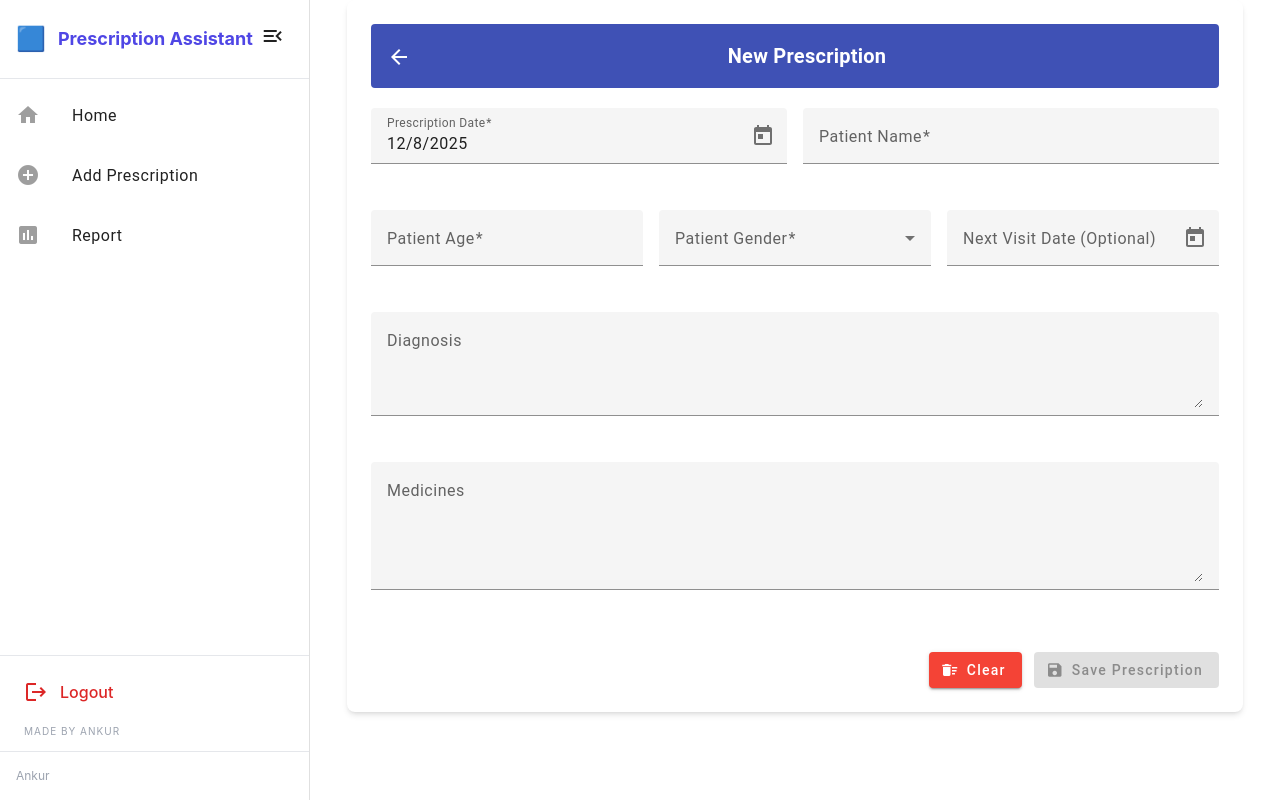
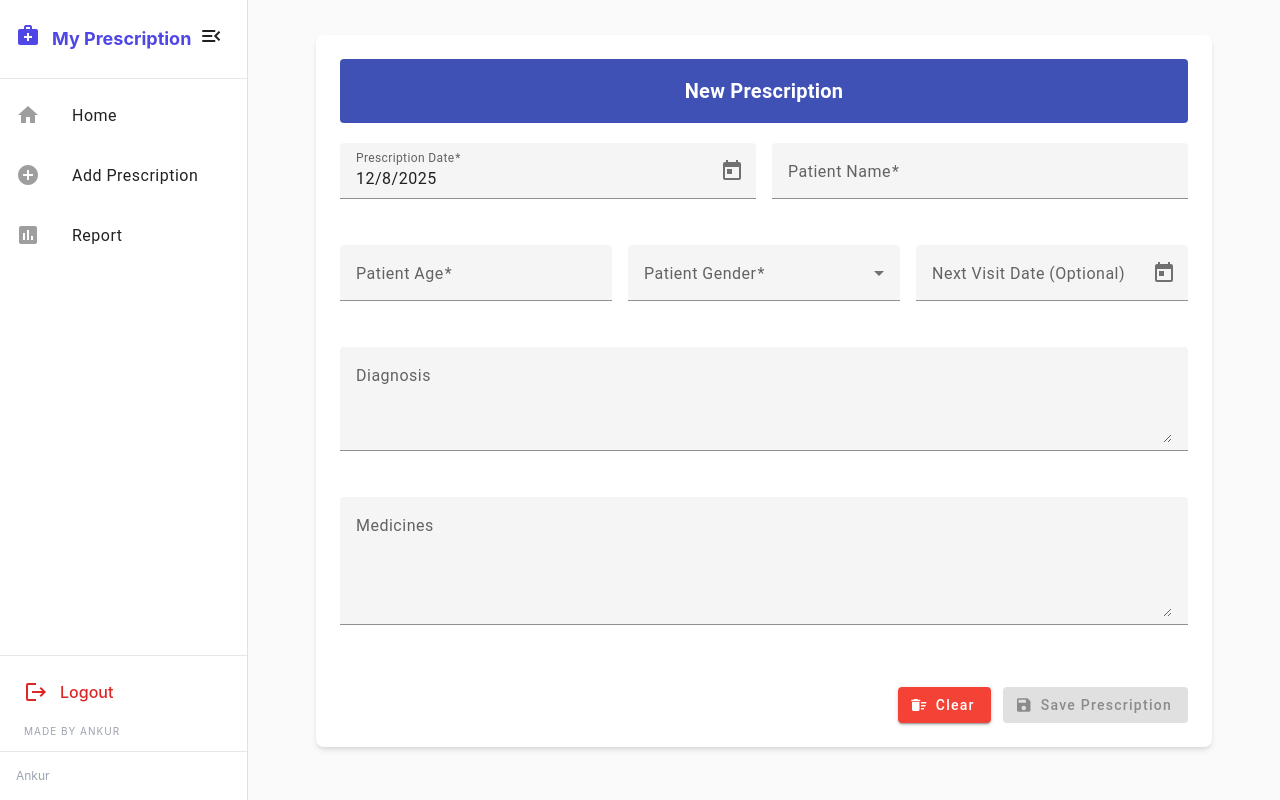
Before and after one commit to HaSHkur/prescription-app-web-ng, an Angular app: page /prescriptions/create in a window 1280 px wide. Built offline with nearby package versions, Linux system fonts and the light colour scheme; sample sign-in values are in the browser's storage.

Commit message:
[Fix] Main component not expanding on collapsing the sidebar

```diff
--- a/src/app/modules/prescriptions/form/prescriptions-form.component.html
+++ b/src/app/modules/prescriptions/form/prescriptions-form.component.html
@@ -1,8 +1,8 @@
-<div class="max-w-4xl mx-auto p-6 bg-white shadow-md rounded-lg">
+<div class="max-w-4xl mx-auto p-6 bg-white shadow-md rounded-lg" style="margin-top: 35px; width: 100%;">
    <mat-toolbar color="primary" class="rounded mb-6 flex justify-between items-center px-4">
-    <button matButton="elevated" color="default" (click)="goBack()" style="margin-top: 10px;">
-        <mat-icon>arrow_back</mat-icon>
-    </button>
+    <!-- <button matButton="elevated" color="default" (click)="goBack()" style="margin-top: 10px;">
+        <mat-icon>arrow_back</mat-icon> <span style="margin-bottom: 3px;">Back to List</span>
+    </button> -->
     <span class="flex-auto"></span>
     <span class="text-xl font-semibold">New Prescription</span>
 
--- a/src/app/modules/prescriptions/list/prescriptions-list.component.html
+++ b/src/app/modules/prescriptions/list/prescriptions-list.component.html
@@ -6,18 +6,8 @@
 
       <mat-toolbar color="primary" class="rounded mb-4">
 
-        <button mat-icon-button (click)="toggleSidebar()">
-          <mat-icon>app</mat-icon>
-        </button>
+      <span class="text-xl font-semibold ml-3">Prescriptions</span>
 
-        <span class="text-xl font-semibold ml-3">Prescriptions</span>
-
-        <span class="spacer"></span>
-
-        <button mat-raised-button color="accent" (click)="navigate('/dashboard')">Dashboard</button>
-        <button mat-raised-button color="primary" (click)="navigate('/prescriptions/create')">Add Prescription</button>
-        <button mat-raised-button color="warn" (click)="navigate('/medicines')">Medicines</button>
-        <button mat-raised-button color="accent" class="bg-orange" (click)="hangleLogout()">Log Out</button>
       </mat-toolbar>
 
       <div class="flex gap-4 items-end mb-4 w-full">
--- a/src/app/modules/shared/sidebar/sidebar.component.css
+++ b/src/app/modules/shared/sidebar/sidebar.component.css
@@ -53,3 +53,11 @@
     transform: translateX(0);
   }
 }
+
+::ng-deep .mat-drawer-content {
+  transition: margin-left 300ms ease-in-out !important;
+}
+
+::ng-deep .mat-drawer {
+  transition: width 300ms ease-in-out !important;
+}
--- a/src/app/modules/shared/sidebar/sidebar.component.html
+++ b/src/app/modules/shared/sidebar/sidebar.component.html
@@ -4,16 +4,18 @@
                [opened]="!(isHandset$ | async)"
                [class.w-64]="!collapsed"
                [class.w-20]="collapsed"
-               class="border-r border-gray-200 transition-all duration-300">
+               class="border-r border-gray-200 transition-all duration-300 ease-in-out">
 
     <div class="flex flex-col h-full bg-white">
 
       <div class="p-4 flex items-center justify-between border-b">
         <div class="flex items-center gap-3">
-          <span *ngIf="!collapsed" class="text-2xl">🟦</span>
-          <span *ngIf="!collapsed" class="font-bold text-lg text-indigo-600">Prescription Assistant</span>
+          <span class="text-2xl">
+            <mat-icon class="text-indigo-600" (click)="onToggle()">medical_services</mat-icon>
+          </span>
+          <span *ngIf="!collapsed" class="font-bold text-lg text-indigo-600">My Prescription</span>
         </div>
-        <button (click)="onToggle()" class="p-2 hover:bg-gray-100 rounded-lg">
+        <button (click)="onToggle()" class="p-2 hover:bg-gray-100 rounded-lg" *ngIf="!collapsed" >
           <mat-icon>{{ collapsed ? 'menu' : 'menu_open' }}</mat-icon>
         </button>
       </div>
@@ -42,15 +44,14 @@
             Made by Ankur
             </div>
         </div>
-        </div>
+      </div>
 
       <div *ngIf="!collapsed" class="p-4 border-t text-xs text-gray-400">
         Ankur
       </div>
-    </div>
-  </mat-sidenav>
+    </div></mat-sidenav>
 
-  <mat-sidenav-content class="bg-white">
+  <mat-sidenav-content class="transition-all duration-300 ease-in-out">
     <header *ngIf="isHandset$ | async" class="flex items-center p-4 border-b bg-white lg:hidden">
       <button (click)="drawer.toggle()" class="p-2">
         <mat-icon>menu</mat-icon>
--- a/src/app/modules/shared/sidebar/sidebar.component.ts
+++ b/src/app/modules/shared/sidebar/sidebar.component.ts
@@ -1,7 +1,7 @@
-import { Component, EventEmitter, Input, Output, inject } from '@angular/core';
+import { Component, EventEmitter, Input, Output, ViewChild, inject } from '@angular/core';
 import { CommonModule } from '@angular/common';
 import { Router, RouterModule } from '@angular/router';
-import { MatSidenavModule } from '@angular/material/sidenav';
+import { MatSidenavContainer, MatSidenavModule } from '@angular/material/sidenav';
 import { MatListModule } from '@angular/material/list';
 import { MatIconModule } from '@angular/material/icon';
 import { BreakpointObserver, Breakpoints } from '@angular/cdk/layout';
@@ -27,6 +27,7 @@ export class SidebarComponent {
   @Input() collapsed = false;
   @Output() toggle = new EventEmitter<void>();
   @Output() closeOnMobile = new EventEmitter<void>();
+  @ViewChild(MatSidenavContainer) sidenavContainer!: MatSidenavContainer;
 
   private breakpointObserver = inject(BreakpointObserver);
   private authService = inject(AuthServiceService);
@@ -46,6 +47,10 @@ export class SidebarComponent {
 
   onToggle() {
     this.toggle.emit();
+    // Small timeout to allow the Tailwind transition to initiate
+    setTimeout(() => {
+      this.sidenavContainer.updateContentMargins();
+    }, 0);
   }
 
   handleLinkClick() {
```
